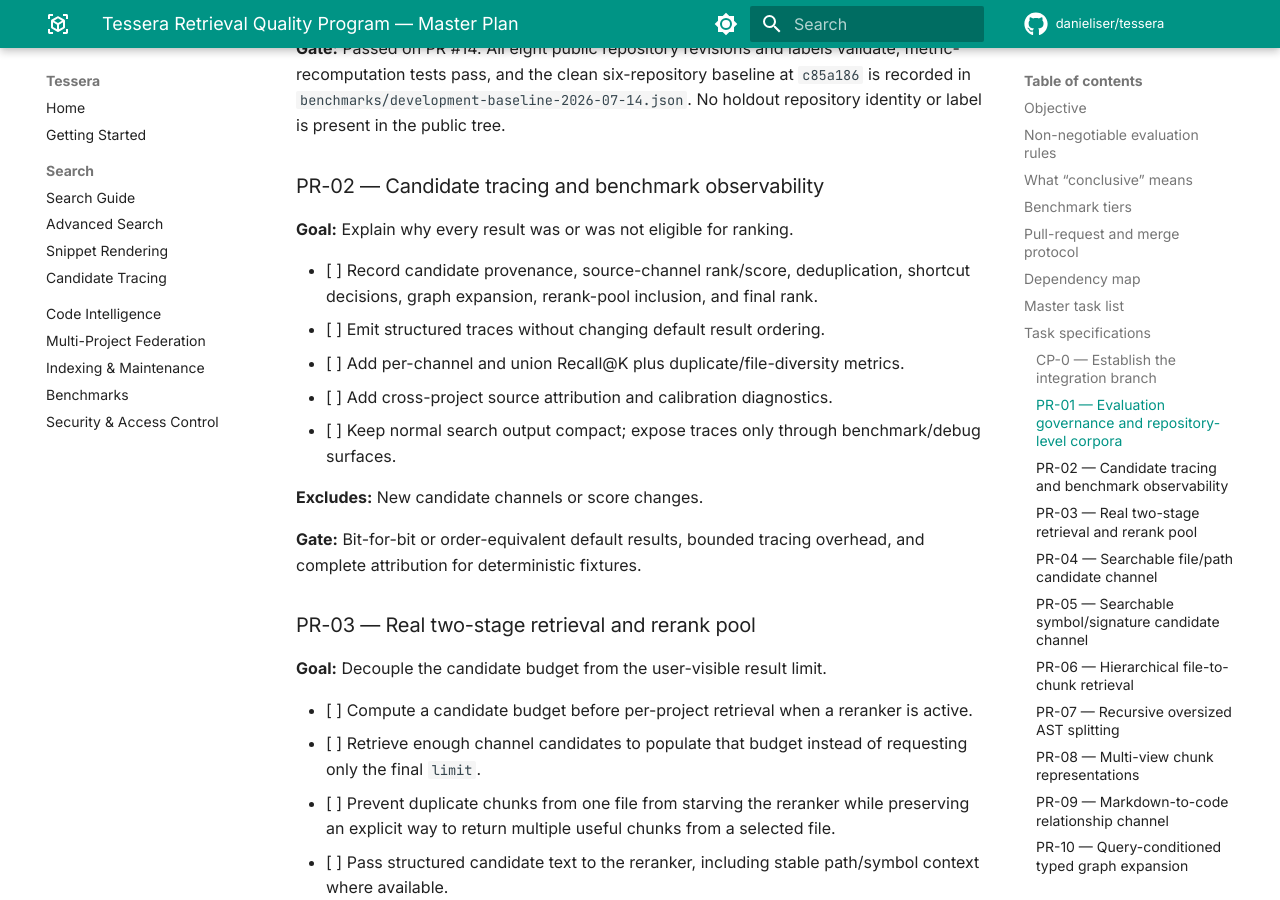
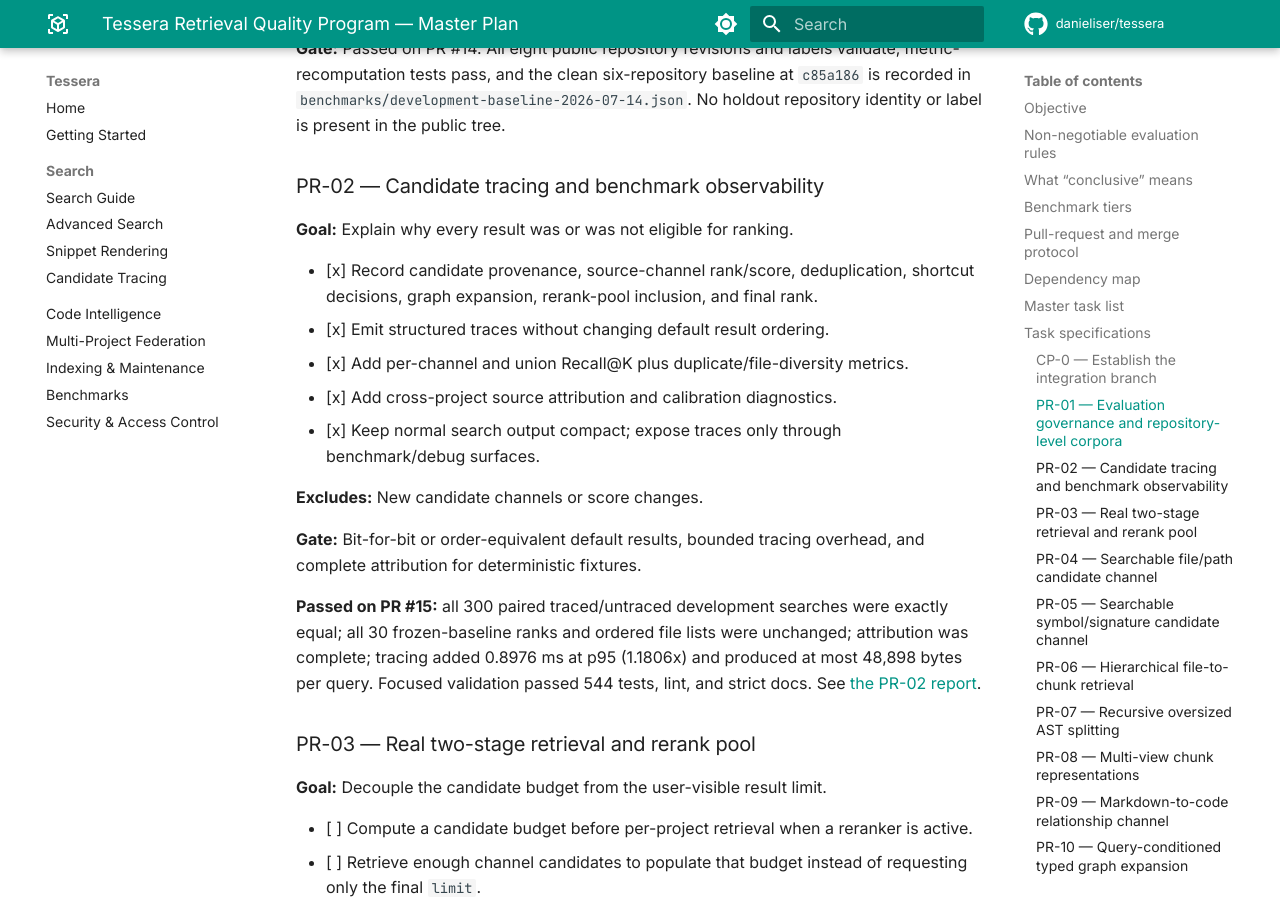
Before and after one commit to danieliser/tessera, an MkDocs documentation site: the page built from docs/plans/retrieval-quality-master-plan/PLAN.md, in a window 1280 px wide and 900 px high, scrolled down 6912 px. Built offline with MkDocs 1.6.1 and Material for MkDocs 9.7.7, drawn with Linux system fonts in a browser that asks for light colours; comment, search, counter and statistics services are not loaded; some of the changed text lies outside the part shown.

Commit message:
docs: mark candidate observability task complete

```diff
--- a/docs/plans/retrieval-quality-master-plan/PLAN.md
+++ b/docs/plans/retrieval-quality-master-plan/PLAN.md
@@ -2,7 +2,7 @@
 
 **Date:** 2026-07-14
 
-**Status:** Active; PR-01 complete, PR-02 next
+**Status:** Active; PR-01 and PR-02 complete, PR-03 next
 
 **Integration target:** `develop` at foundation commit `35800ce`
 
@@ -103,7 +103,7 @@ PR-12/13 and PR-14/15 are parallel optional branches after PR-11. Neither model
 |---|---|---|---|---|---|
 | CP-0 | Establish the integration branch and retarget open work | Owner decision | S | Complete | PR #9 / `35800ce` |
 | PR-01 | Evaluation governance and repository-level corpora | PR #9 | M | Complete | PR #14 |
-| PR-02 | Candidate tracing and benchmark observability | PR-01 | M | Todo | — |
+| PR-02 | Candidate tracing and benchmark observability | PR-01 | M | Complete | PR #15 |
 | PR-03 | Real two-stage retrieval and rerank pool | PR-02 | M | Todo | — |
 | PR-04 | Searchable file/path candidate channel | PR-03 | M | Todo | — |
 | PR-05 | Searchable symbol/signature candidate channel | PR-04 | M | Todo | — |
@@ -155,15 +155,22 @@ No holdout repository identity or label is present in the public tree.
 
 **Goal:** Explain why every result was or was not eligible for ranking.
 
-- [ ] Record candidate provenance, source-channel rank/score, deduplication, shortcut decisions, graph expansion, rerank-pool inclusion, and final rank.
-- [ ] Emit structured traces without changing default result ordering.
-- [ ] Add per-channel and union Recall@K plus duplicate/file-diversity metrics.
-- [ ] Add cross-project source attribution and calibration diagnostics.
-- [ ] Keep normal search output compact; expose traces only through benchmark/debug surfaces.
+- [x] Record candidate provenance, source-channel rank/score, deduplication, shortcut decisions, graph expansion, rerank-pool inclusion, and final rank.
+- [x] Emit structured traces without changing default result ordering.
+- [x] Add per-channel and union Recall@K plus duplicate/file-diversity metrics.
+- [x] Add cross-project source attribution and calibration diagnostics.
+- [x] Keep normal search output compact; expose traces only through benchmark/debug surfaces.
 
 **Excludes:** New candidate channels or score changes.
 
 **Gate:** Bit-for-bit or order-equivalent default results, bounded tracing overhead, and complete attribution for deterministic fixtures.
+
+**Passed on PR #15:** all 300 paired traced/untraced development searches
+were exactly equal; all 30 frozen-baseline ranks and ordered file lists were
+unchanged; attribution was complete; tracing added 0.8976 ms at p95 (1.1806x)
+and produced at most 48,898 bytes per query. Focused validation passed 544
+tests, lint, and strict docs. See
+[the PR-02 report](../../benchmark-candidate-tracing-2026-07-14.md).
 
 ### PR-03 — Real two-stage retrieval and rerank pool
 
```
